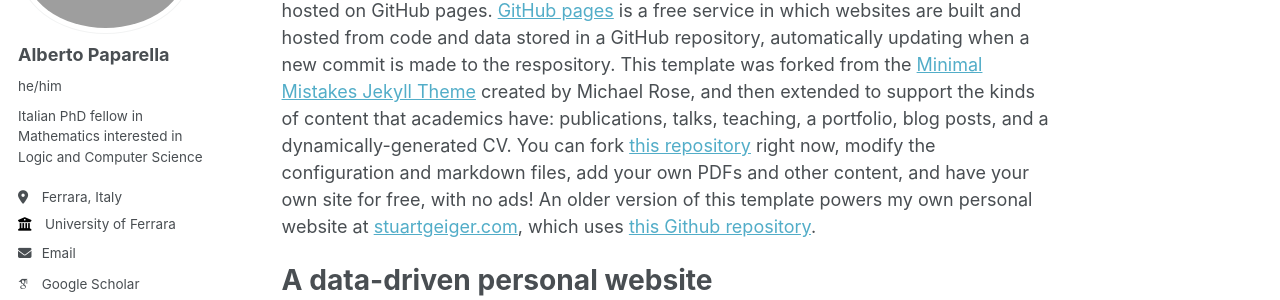
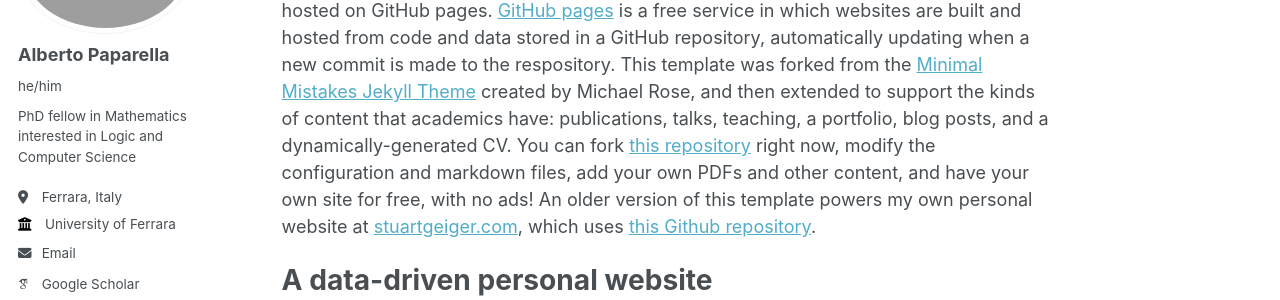
Before and after one commit to alberto-paparella/alberto-paparella.github.io, a Jekyll site: the page built from _pages/about.md, in a window 1280 px wide. Shown: the part 206-506 px from the top of the page. Built offline with Jekyll 4.4.1, drawn with Linux system fonts in a browser that asks for light colours; some web fonts are replaced.

Commit message:
Update _config.yml

```diff
--- a/_config.yml
+++ b/_config.yml
@@ -24,7 +24,7 @@
   avatar           : "profile.jpg"
   name             : "Alberto Paparella"
   pronouns         : "he/him" # example: "she/her"
-  bio              : "Italian PhD fellow in Mathematics interested in Logic and Computer Science"
+  bio              : "PhD fellow in Mathematics interested in Logic and Computer Science"
   location         : "Ferrara, Italy"
   employer         : "University of Ferrara"
   uri              : # URL
```
